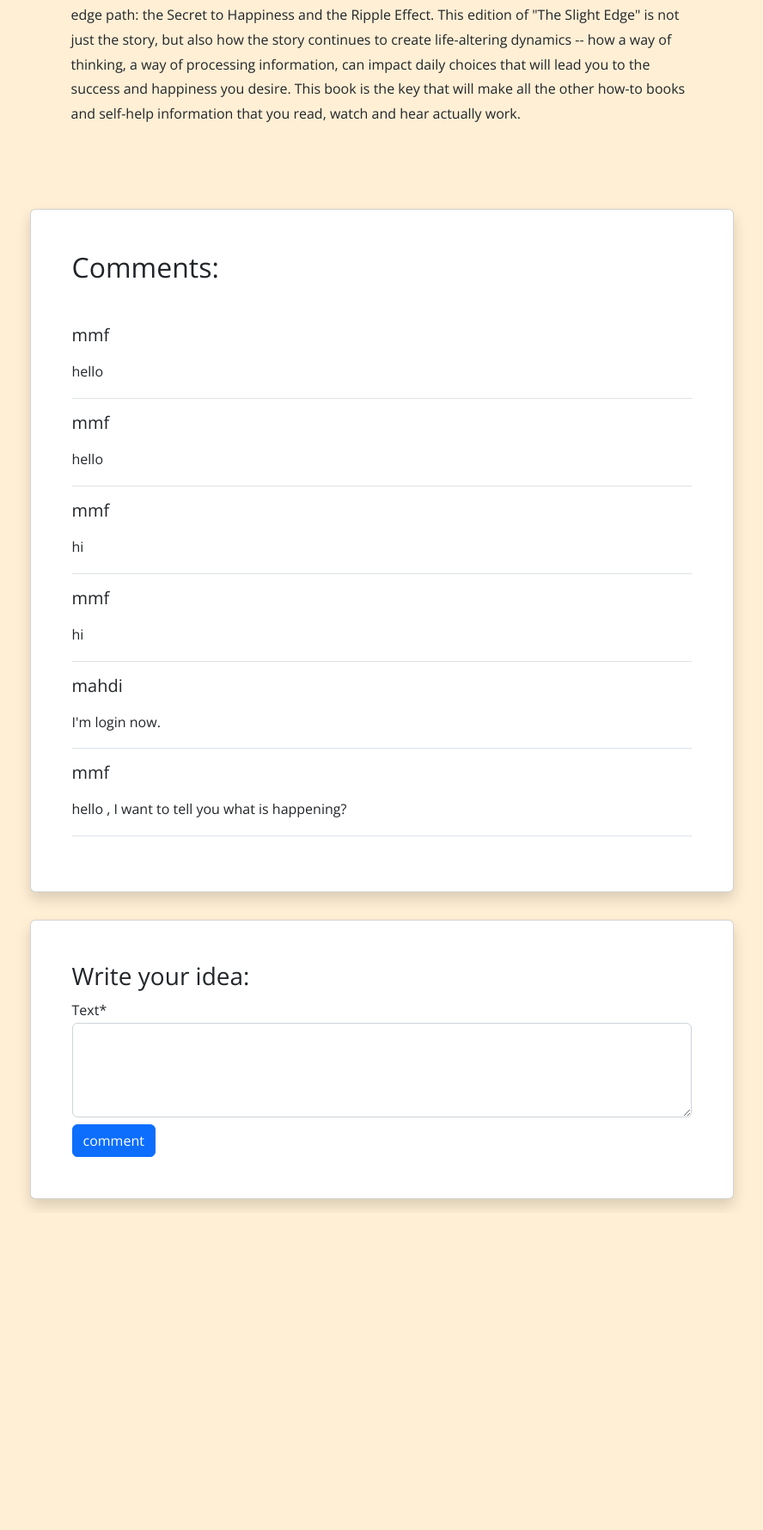
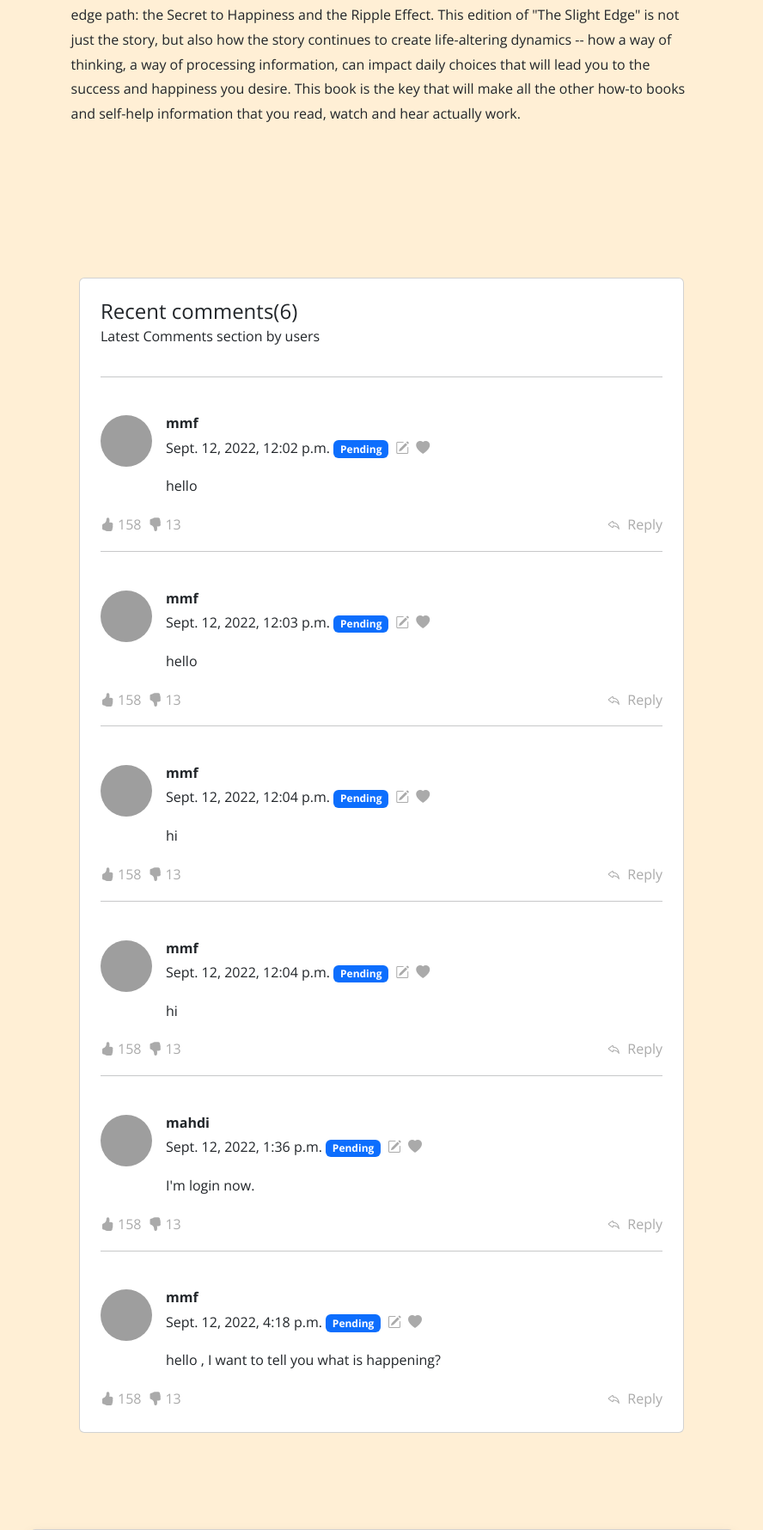
Before and after one commit to MahdiMetaDev/bookstore, a Django app: a page that uses templates/simple.html in a window 1280 px wide. Shown: the part 683-2463 px from the top of the page at 86% size, without its empty margins (196-1084 px from the left). Before the commit the page ends 2089 px from the top, so only its background shows below. Run offline with Django 4.2, Linux system fonts and the light colour scheme; data comes from the database, SQL or seed files in the repository; both versions use the stored data as it was after the commit; some libraries are stand-ins or nearby versions; grey boxes are pictures that could not be loaded.

Commit message:
change book_detail

```diff
--- a/books/admin.py
+++ b/books/admin.py
@@ -6,4 +6,7 @@ from .models import Book, Comment
 class CommentAdmin(admin.ModelAdmin):
     list_display = ('user', 'book', 'text', 'datetime_created', )
 
-admin.site.register(Book)
+@admin.register(Book)
+class BookAdmin(admin.ModelAdmin):
+    list_display = ('title', 'author', 'price', )
+    prepopulated_fields = {'slug': ('title', )}    # (new)
--- a/books/forms.py
+++ b/books/forms.py
@@ -5,6 +5,8 @@ from .models import Comment
 
 class CommentForm(forms.ModelForm):
     text = forms.CharField(widget=forms.Textarea(attrs={
+        'class': 'md-textarea form-control',
+        'placeholder': 'Join the discussion...',
         'rows': '4',
     }))
 
--- a/books/templates/books/book_detail.html
+++ b/books/templates/books/book_detail.html
@@ -1,13 +1,22 @@
 {% extends 'simple.html' %}
+
+{% load static %}
 
 {% block title %}book detail{% endblock title %}
 
 {% load crispy_forms_tags %}
 
+{% block style %}
+    <link rel="stylesheet" href="{% static 'css/comment.css' %}">
+{% endblock style %}
+
 {% block content %}
+
     <div class="container mt-5">
+
         <div class="">
             <div class="">
+
                 <div class="d-flex justify-content-center">
                     <div class="row w-sm-75 w-100">
                         <div class="col-xs-12 col-md-3 d-flex justify-content-center">
@@ -39,31 +48,66 @@
                     </div>
                 </div>
 
-                <div class="d-flex justify-content-center">
-                    <div class="card shadow my-3 p-5 w-sm-75 w-100">
-                        <h2 class="mb-5">Comments:</h2>
-                        {% for comment in book.comments.all %}
-                            <div class="border-bottom mb-3">
-                                <h5 class="mb-3">{{ comment.user.username }}</h5>
-                                <p>{{ comment.text|linebreaks }}</p>
+                <!-- Comments shown section -->
+                <section>
+                    <div class="container my-5 py-5">
+                        <div class="row d-flex justify-content-center">
+                        <div class="col-md-12 col-lg-8">
+                            <div class="card text-dark">
+                                <div class="card-body p-4">
+                                    <h4 class="mb-0">Recent comments({{ book.comments.count }})</h4>
+                                    <p class="fw-light mb-4 pb-2">Latest Comments section by users</p>
+                                    {% for comment in book.comments.all %}
+                                        <hr>
+                                        <br>
+                                        <div class="d-flex flex-start">
+                                            <img class="rounded-circle shadow-1-strong me-3"
+                                                src="https://cdn.pixabay.com/photo/2016/08/20/05/38/avatar-1606916_960_720.png" alt="avatar" width="60"
+                                                height="60" />
+                                            <div>
+                                                <h6 class="fw-bold mb-1">{{ comment.user.username }}</h6>
+                                                <div class="d-flex align-items-center mb-3">
+                                                    <p class="mb-0">
+                                                        {{ comment.datetime_created }}
+                                                        <span class="badge bg-primary">Pending</span>
+                                                    </p>
+                                                    <a href="#!" class="link-muted"><i class="bi-pencil-square ms-2"></i></a>
+                                                    <a href="#!" class="link-muted"><i class="bi-heart-fill ms-2"></i></a>
+                                                </div>
+                                                <p class="mb-0">
+                                                    {{ comment.text|linebreaks }}
+                                                </p>
+                                            </div>
+                                        </div>
+                                        <div class="d-flex justify-content-between align-items-center">
+                                            <div class="d-flex align-items-center">
+                                              <a href="#!" class="link-muted me-2 text-decoration-none"><i class="bi-hand-thumbs-up-fill me-1"></i>158</a>
+                                              <a href="#!" class="link-muted text-decoration-none"><i class="bi-hand-thumbs-down-fill me-1"></i>13</a>
+                                            </div>
+                                            <a href="#!" class="link-muted text-decoration-none"><i class="bi-reply me-1"></i> Reply</a>
+                                        </div>
+                                    {% endfor %}
                             </div>
-                        {% endfor %}
+                        </div>
                     </div>
-                </div>
+                </section>
 
+                <!-- Add comments section -->
                 <div class="d-flex justify-content-center">
                     <div class="card shadow my-3 p-5 w-sm-75 w-100">
                         <form action="{% url 'book_detail' slug=book.slug %}" method="post">
                             {% csrf_token %}
                             <div class="form-group">
-                                <h3>Write your idea:</h3>
-                                {{ form|crispy }}
+                                {{ form }}
                             </div>
                             <button type="submit" class="btn btn-primary btn-block mt-2">comment</button>
                         </form>
                     </div>
                 </div>
+
             </div>
         </div>
+
     </div>
+
 {% endblock content %}
--- /dev/null
+++ b/static/css/comment.css
@@ -0,0 +1,3 @@
+.link-muted { color: #aaa; }
+
+.link-muted:hover { color: #1266f1; }
--- a/templates/simple.html
+++ b/templates/simple.html
@@ -7,7 +7,11 @@
     <meta name="viewport" content="width=device-width, initial-scale=1.0">
     <title>{% block title %}{% endblock title %}</title>
     <link href="https://cdn.jsdelivr.net/npm/bootstrap@5.2.1/dist/css/bootstrap.min.css" rel="stylesheet" integrity="sha384-iYQeCzEYFbKjA/T2uDLTpkwGzCiq6soy8tYaI1GyVh/UjpbCx/TYkiZhlZB6+fzT" crossorigin="anonymous">
+    <link rel="stylesheet" href="https://cdn.jsdelivr.net/npm/bootstrap-icons@1.5.0/font/bootstrap-icons.css">
     <link rel="stylesheet" href="{% static 'css/style.css' %}">
+
+    {% block style %}
+    {% endblock style %}
 </head>
 <body>
 
```
Also changed, not shown: db.sqlite3.
